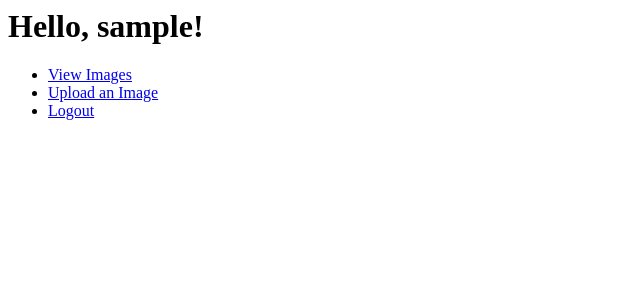
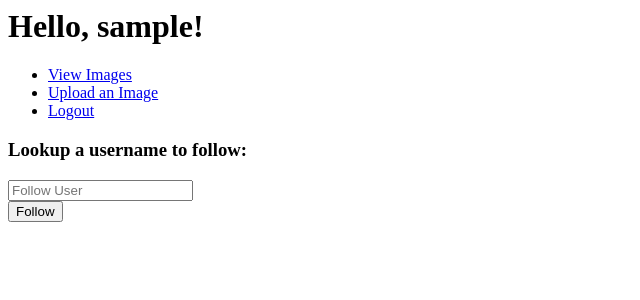
Before and after one commit to justinhuang159/finstagram, a Flask app: page /home in a window 1280 px wide. Shown: the top 300 px of the page, without its empty margins (0-640 px from the left). Run offline with Flask 2, Linux system fonts and the light colour scheme; the visitor is signed in with stand-in values (Sample User, id 1).

Commit message:
added follow feature

```diff
--- a/templates/home.html
+++ b/templates/home.html
@@ -10,6 +10,12 @@
                 <li><a href="/upload">Upload an Image</a></li>
                 <li><a href="/logout">Logout</a></li>
             </ul>
+            <h3>Lookup a username to follow:</h3>
+            <form action="/followUser" method="post" enctype="multipart/form-data">
+                <input type="text" name="followUser" placeholder="Follow User" required/>
+                <br/>
+                <input type="submit" value="Follow">
+            </form>
         </div>
     </body>
 </html>
```
